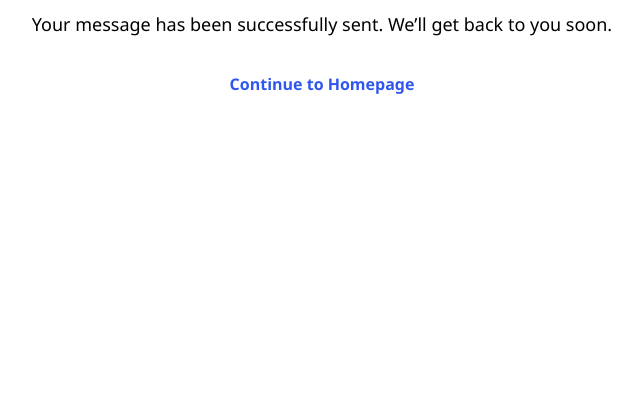
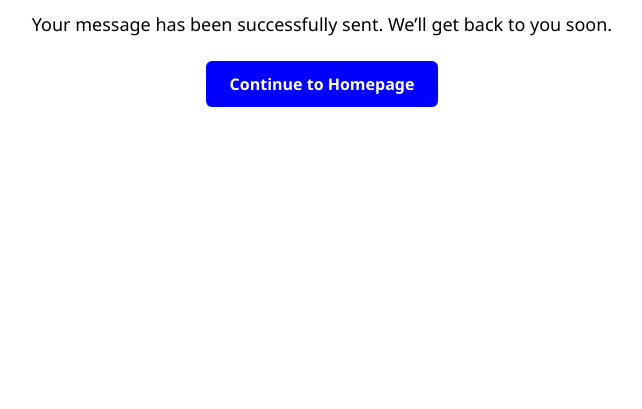
Before and after one commit to Balajip13/portfolio, a plain HTML site: page thank.html in a window 1280 px wide. Shown: the part 391-800 px from the top of the page, without its empty margins (318-960 px from the left). Drawn offline with Linux system fonts and the light colour scheme.

Commit message:
Update thank.css

```diff
--- a/thank.css
+++ b/thank.css
@@ -24,15 +24,10 @@ p {
 .back-btn {
   display: flex;
   padding: 12px 24px;
-  background: white;
-  color: #2f57ef;
+  background: blue;
+  color: white;
   font-weight: bold;
   border-radius: 6px;
   text-decoration: none;
   transition: all 0.3s ease;
 }
-
-.back-btn:hover {
-  background: #2f57ef;
-  color: white;
-}
```
